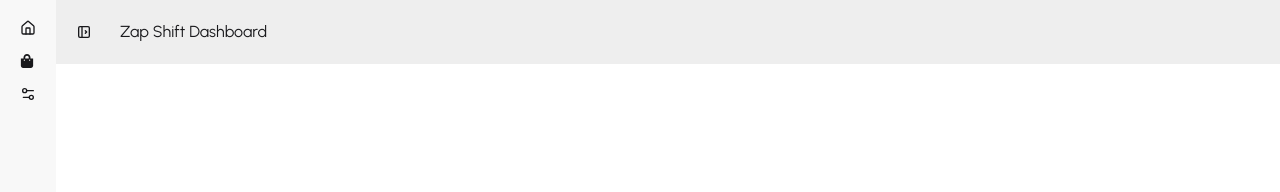
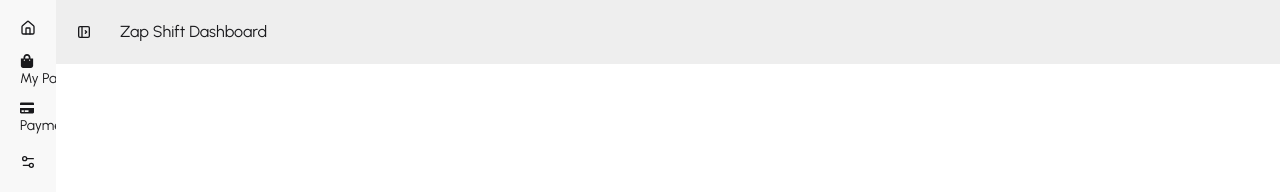
Before and after one commit to faiji31/Online_Deliery_Project_mongodb, a React (Vite) app: page /dashboard in a window 1280 px wide. Shown: the top 192 px of the page. Built offline with nearby package versions, Linux system fonts and the light colour scheme; no server answers; sample sign-in values are in the browser's storage.

Commit message:
44th commit

```diff
--- /dev/null
+++ b/src/Pages/Dashboard/Paymenthistory/Paymenthistory.jsx
@@ -0,0 +1,11 @@
+import React from 'react';
+
+const Paymenthistory = () => {
+      return (
+            <div>
+
+            </div>
+      );
+};
+
+export default Paymenthistory;
--- a/src/RootLayout/DashboardLayout.jsx
+++ b/src/RootLayout/DashboardLayout.jsx
@@ -1,6 +1,7 @@
 import React from "react";
 import { FaShoppingBag } from "react-icons/fa";
 import { Link, NavLink, Outlet } from "react-router";
+import { FaCreditCard } from "react-icons/fa";
 
 const DashboardLayout = () => {
   return (
@@ -44,9 +45,9 @@ const DashboardLayout = () => {
             aria-label="close sidebar"
             className="drawer-overlay"
           ></label>
-          <div className="flex min-h-full flex-col items-start bg-base-200 is-drawer-close:w-14 is-drawer-open:w-64">
+          <div className="flex min-h-full flex-col items-start bg-base-200 is-drawer-close:w-14 is-drawer-open:w-64 overflow-hidden">
             {/* Sidebar content here */}
-            <ul className="menu w-full grow">
+            <ul className="menu w-full grow overflow-hidden">
               {/* List item */}
               <li>
                 <Link to='/'
@@ -71,16 +72,27 @@ const DashboardLayout = () => {
                 </Link>
               </li>
               {/* dashboard items */}
-              {
-                 <li> <NavLink className="is-drawer-close:tooltip is-drawer-close:tooltip-right"
-                  data-tip="My Parcel" to='/dashboard/my-parcels'
-                   > <FaShoppingBag/>
+              <li>
+                <NavLink
+                  className="is-drawer-close:tooltip is-drawer-close:tooltip-right"
+                  data-tip="My Parcel"
+                  to="/dashboard/my-parcels"
+                >
+                  <FaShoppingBag />
+                  <span className="truncate">My Parcels</span>
+                </NavLink>
+              </li>
 
-                  <span className="is-drawer-close:hidden">My Parcels</span>
-                       </NavLink></li>
-
-
-              }
+              <li>
+                <NavLink
+                  className="is-drawer-close:tooltip is-drawer-close:tooltip-right"
+                  data-tip="Payment History"
+                  to="/dashboard/payment-history"
+                >
+                  <FaCreditCard />
+                  <span className="truncate">Payment History</span>
+                </NavLink>
+              </li>
 
               {/* List item */}
               <li>
--- a/src/routes/router.jsx
+++ b/src/routes/router.jsx
@@ -14,6 +14,7 @@ import Myparcel from "../Pages/Dashboard/MyParcel/Myparcel";
 import Payment from "../Pages/Dashboard/Payment/Payment";
 import PaymentSuccess from "../Pages/Dashboard/Payment/PaymentSuccess";
 import PaymentCancel from "../Pages/Dashboard/Payment/PaymentCancel";
+import Paymenthistory from "../Pages/Dashboard/Paymenthistory/Paymenthistory"
 
 
 export const router = createBrowserRouter([
@@ -70,7 +71,12 @@ export const router = createBrowserRouter([
       {
         path:'payment/:parcelId',
         Component:Payment
-      },{
+      },
+      {
+           path:'payment-history',
+           Component: Paymenthistory
+      },
+      {
         path:'payment-success',
         Component:PaymentSuccess
       },{
```
